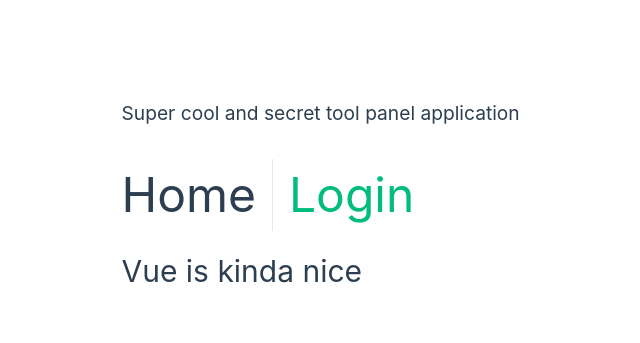
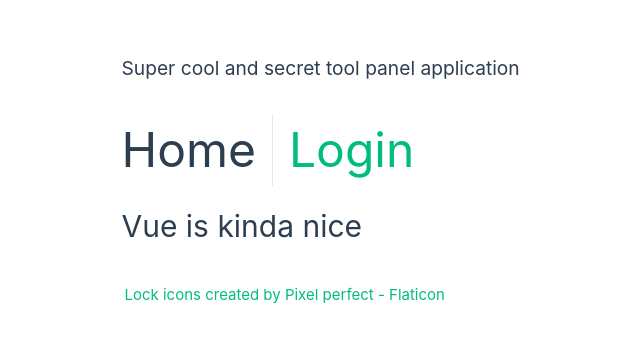
Before and after one commit to miskaslzickou/tool-panel, a Vue app: page / in a window 1280 px wide. Shown: the part 203-546 px from the top of the page, without its empty margins (125-765 px from the left). Built offline with nearby package versions, Linux system fonts and the light colour scheme; no server answers.

Commit message:
icon change

```diff
--- a/index.html
+++ b/index.html
@@ -2,7 +2,7 @@
 <html lang="">
   <head>
     <meta charset="UTF-8">
-    <link rel="icon" href="/favicon.ico">
+    <link rel="icon" href="/lock.png">
     <meta name="viewport" content="width=device-width, initial-scale=1.0">
     <script src="https://kit.fontawesome.com/9a457bca29.js" crossorigin="anonymous"></script>
     <title>Tool panel</title>
--- a/src/App.vue
+++ b/src/App.vue
@@ -22,9 +22,21 @@ import HelloWorld from './components/HelloWorld.vue'
 
   <RouterView />
 
+<footer> <a href="https://www.flaticon.com/free-icons/lock" title="lock icons">Lock icons created by Pixel perfect - Flaticon</a></footer>
+
 </template>
 
 <style scoped>
+ footer {
+
+    width: 100%;
+
+    margin: 0;
+    padding: 30px 0;
+    display: flex;
+    flex-direction: column;
+}
+
 
 header {
   line-height: 1.5;
@@ -88,4 +100,5 @@ nav a:first-of-type {
     margin-top: 1rem;
   }
 }
+
 </style>
```
Also changed, not shown: public/lock.png (added), 1 other file (tests, documents, lock files or other folders).
